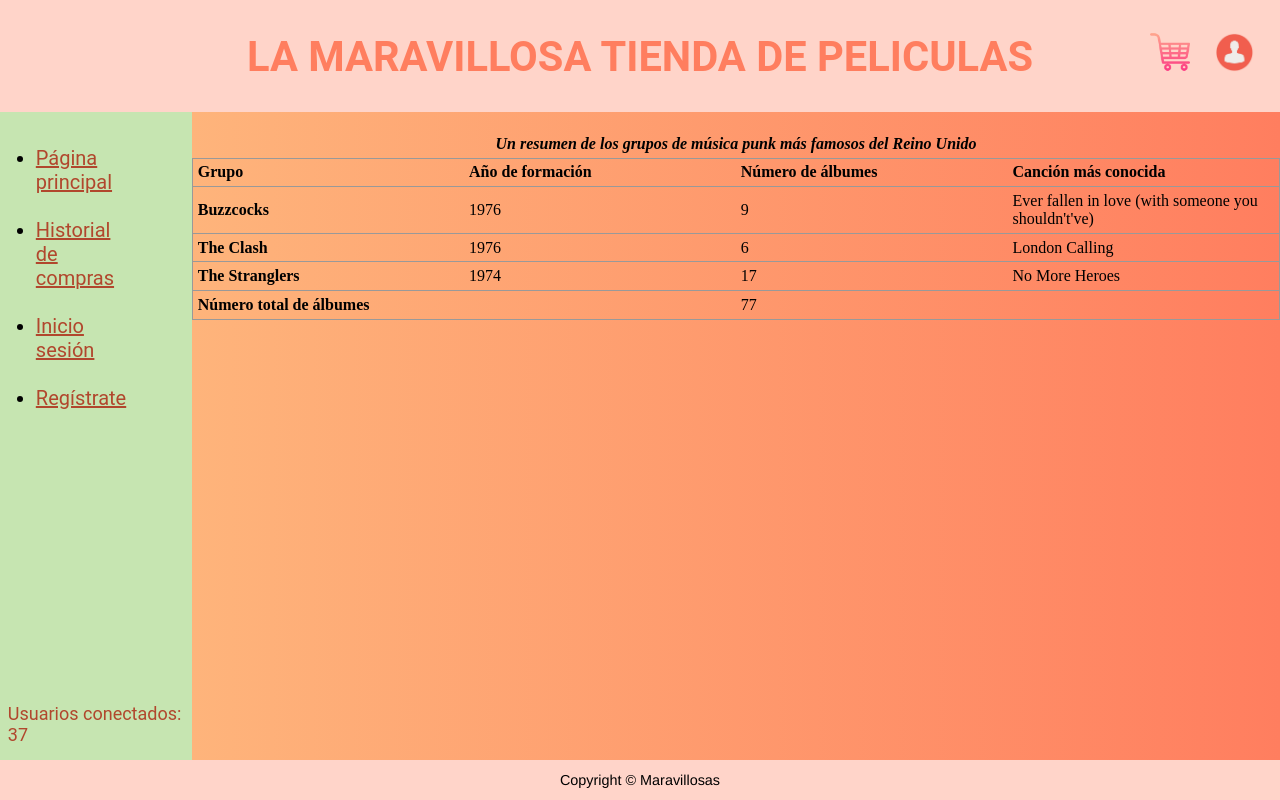
After one commit to pausamlop/SI1, a Flask app: page /historialcompras in a window 1280 px wide. The commit adds this page. Run offline with Flask 2, Linux system fonts and the light colour scheme.

Commit message:
usuarios conectados

```diff
--- a/app/routes.py
+++ b/app/routes.py
@@ -227,6 +227,14 @@ def eliminarcarrito(id):
 
 
 
+@app.route('/historialcompras', methods=['GET', 'POST'])
+def historialcompras():
+    return render_template('historialcompras.html', title = "Historial")
+
+@app.route('/usu_conectados', methods=['GET', 'POST'])
+def usu_conectados():
+    return str(random.randint(1, 50))
+
 @app.route('/logout', methods=['GET', 'POST'])
 def logout():
     session.pop('usuario', None)
--- a/app/static/css/si1.css
+++ b/app/static/css/si1.css
@@ -40,6 +40,18 @@ header {
   font-family: 'roboto';
   font-size: 130%;
   color: #ff7e5f;
+
+
+}
+
+.connect{
+  position: absolute;
+  left: 5%;
+  bottom: 2%;
+  padding: 2px;
+  font-family: 'roboto';
+  font-size: 90%;
+  color: #b1472d;
 }
 
 
@@ -452,20 +464,27 @@ button {
   cursor: pointer;
 }
 
+/***************************** TABLA HISTORIAL ********************************/
+table {
+  width: 100%;
+  border: 1px solid #999;
+  text-align: left;
+  border-collapse: collapse;
+  margin: 0 0 1em 0;
+  caption-side: top;
+}
+caption, td, th {
+  padding: 0.3em;
+}
+th, td {
+  border-bottom: 1px solid #999;
+  width: 25%;
+}
+caption {
+  font-weight: bold;
+  font-style: italic;
+}
 
-.error{
-  border: 1px solid;
-  margin: 10px 0px;
-  padding:15px 10px 15px 50px;
-  background-repeat: no-repeat;
-  background-position: 10px center;
-  font-family:Arial, Helvetica, sans-serif;
-  font-size:13px;
-  text-align:left;
-  width:auto;
-  color: #D8000C;
-  background-color: #FFBABA;
-}
 
 
 @media screen and (max-width:500px){
--- /dev/null
+++ b/app/static/javascript/conectados.js
@@ -0,0 +1,8 @@
+function personas_conectadas(){
+    $.ajax({url: "/usu_conectados",method: "GET",
+            success: function(result){$('#conectados').html(result)}});
+}
+
+$(document).ready(function() {
+    setInterval(personas_conectadas, 3000)
+});
--- /dev/null
+++ b/app/static/javascript/error.js
@@ -0,0 +1,5 @@
+function showerror(error){
+    window.onload = () => {
+        alert(error);
+    }
+}
--- a/app/templates/frame.html
+++ b/app/templates/frame.html
@@ -8,23 +8,31 @@
     <title>{% block title %} {% endblock %}</title>
     <link rel="stylesheet" type="text/css" href="../static/css/si1.css">
 
+    <!-- Añadimos los scripts que vamos a usar -->
+    <script src="../static/javascript/jquery.min.js"></script>
+    <script type="text/javascript" src="../static/javascript/error.js"></script>
+    <script type="text/javascript" src="../static/javascript/conectados.js"></script>
+
+
 </head>
 
 
 <body>
 
     <header>
+
         {% if session['usuario'] %}
-            <p class="saludo">Hola, {{session['usuario']}}!</p>
+          <p class="saludo">Hola, {{session['usuario']}}!</p>
         {% endif %}
+
         <h1> LA MARAVILLOSA TIENDA DE PELICULAS </h1>
 
+        <a href="{{ url_for('carrito') }}"><img id="img_carrito" alt="Error" src="../static/img/carrito.png"></a>
+
         {% if not session['usuario'] %}
-        <a  href="{{ url_for('showacceso') }}"><img id="img_carrito" alt="Error" src="../static/img/carrito.png"></a>
-        <a  href="{{ url_for('showacceso') }}"><img id="img_usuario" alt="Error" src="../static/img/usu.png"></a>
+            <a  href="{{ url_for('showacceso') }}"><img id="img_usuario" alt="Error" src="../static/img/usu.png"></a>
         {% else %}
-        <a href="{{ url_for('carrito') }}"><img id="img_carrito" alt="Error" src="../static/img/carrito.png"></a>
-        <a href="{{ url_for('principal') }}"><img id="img_usuario" alt="Error" src="../static/img/usu.png"></a>
+            <a href="{{ url_for('historialcompras') }}"><img id="img_usuario" alt="Error" src="../static/img/usu.png"></a>
         {% endif %}
 
     </header>
@@ -37,30 +45,30 @@
               <br>
 
               {% if not session['usuario'] %}
+                <li><a href="{{ url_for('historialcompras') }}">Historial de compras</a></li>
+                <br>
                 <li><a href="{{ url_for('showacceso') }}">Inicio sesión</a></li>
                 <br>
                 <li><a href="{{ url_for('showregistro') }}">Regístrate</a></li>
+                <br>
               {% else %}
-                <li><a href="#">Historial de compras</a></li>
+                <li><a href="{{ url_for('historialcompras') }}">Historial de compras</a></li>
                 <br>
                 <li><a href="{{ url_for('logout') }}">Salir</a></li>
               {% endif %}
+              <br>
+              <p class="connect">Usuarios conectados: <span id="conectados"> 37</span></p>
+            </ul>
 
-            </ul>
-          </nav>
+        </nav>
+
+
+
+
     </div>
 
-    {% with messages = get_flashed_messages() %}
-        {% if messages %}
-            <ul class=flashes>
-            {% for message in messages %}
-                <li>{{ message }}</li>
-            {% endfor %}
-            </ul>
-        {% endif %}
-    {% endwith %}
+
     {% block content%} {% endblock %}
-
 
 
     <footer>
--- /dev/null
+++ b/app/templates/historialcompras.html
@@ -0,0 +1,56 @@
+{% extends "frame.html" %}
+
+{% block title %}
+carrito
+{% endblock%}
+
+{% block content %}
+
+<div class="princip">
+  <table summary="Los grupos de música punk más famosos del Reino Unido">
+    <caption>Un resumen de los grupos de música punk más famosos del Reino Unido</caption>
+    <br>
+
+    <thead>
+      <tr>
+        <th scope="col">Grupo</th>
+        <th scope="col">Año de formación</th>
+        <th scope="col">Número de álbumes</th>
+        <th scope="col">Canción más conocida</th>
+      </tr>
+    </thead>
+
+    <tbody>
+      <tr>
+        <th scope="row">Buzzcocks</th>
+        <td>1976</td>
+        <td>9</td>
+        <td>Ever fallen in love (with someone you shouldn't've)</td>
+      </tr>
+      <tr>
+        <th scope="row">The Clash</th>
+        <td>1976</td>
+        <td>6</td>
+        <td>London Calling</td>
+      </tr>
+      <tr>
+        <th scope="row">The Stranglers</th>
+        <td>1974</td>
+        <td>17</td>
+        <td>No More Heroes</td>
+      </tr>
+    </tbody>
+
+
+    <tfoot>
+      <tr>
+        <th scope="row" colspan="2">Número total de álbumes</th>
+        <td colspan="2">77</td>
+      </tr>
+    </tfoot>
+
+
+  </table>
+</div>
+
+{% endblock %}
```
Also changed, not shown: app/prueba.py (deleted, +0 -13 lines), app/templates/acceso.html (+5 -15 lines), app/templates/registro.html (+8 -4 lines).
